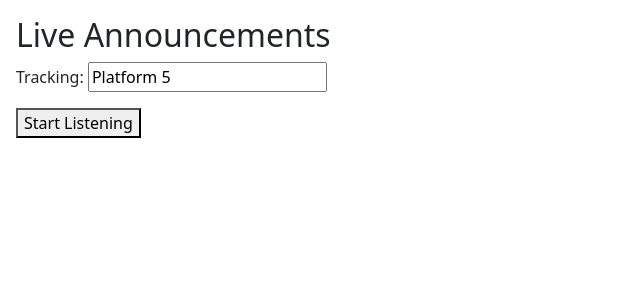
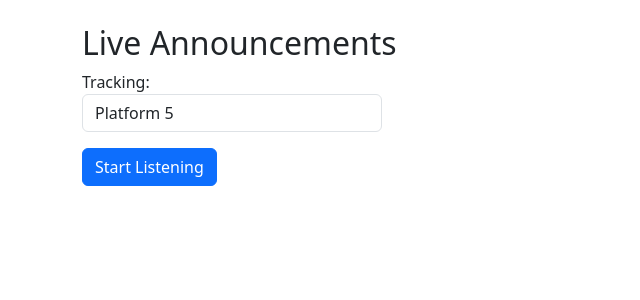
Before and after one commit to sahalasajad/clearvoice, a React (Vite) app: page /live-announcement in a window 1280 px wide. Shown: the top 300 px of the page, without its empty margins (0-640 px from the left). Built offline with nearby package versions, Linux system fonts and the light colour scheme.

Commit message:
Update LiveAnnouncement to use shared speech context

```diff
--- a/src/pages/LiveAnnouncement.jsx
+++ b/src/pages/LiveAnnouncement.jsx
@@ -1,38 +1,27 @@
-import { useState, useCallback } from "react";
-import { useSpeechRecognition } from "../logic/useSpeechRecognition.js";
-import { processTranscript } from "../logic/processTranscript.js";
+import { useSpeech } from "../logic/SpeechContext.jsx";
 
 export default function LiveAnnouncement() {
-  const [selectedTracking, setSelectedTracking] = useState("Platform 5");
-  const [captions, setCaptions] = useState([]); // history of processed results
-
-  const handleFinalTranscript = useCallback(
-    (transcript) => {
-      const result = processTranscript(transcript, selectedTracking);
-
-      if (result.show) {
-        setCaptions((prev) => [...prev, result]);
-
-        // Trigger vibration on emergency (Web Vibration API)
-        if (result.emergency && navigator.vibrate) {
-          navigator.vibrate([300, 100, 300, 100, 300]);
-        }
-      }
-    },
-    [selectedTracking]
-  );
-
-  const { start, stop, isListening, interimText, error } =
-    useSpeechRecognition(handleFinalTranscript);
+  const {
+    selectedTracking,
+    setSelectedTracking,
+    captions,
+    start,
+    stop,
+    isListening,
+    interimText,
+    error,
+  } = useSpeech();
 
   return (
-    <div style={{ padding: "1rem" }}>
+    <div className="container mt-4">
       <h2>Live Announcements</h2>
 
-      <div style={{ marginBottom: "1rem" }}>
+      <div className="mb-3">
         <label>
           Tracking:{" "}
           <input
+            className="form-control"
+            style={{ maxWidth: "300px", display: "inline-block" }}
             value={selectedTracking}
             onChange={(e) => setSelectedTracking(e.target.value)}
             placeholder="e.g. Platform 5"
@@ -40,7 +29,10 @@ export default function LiveAnnouncement() {
         </label>
       </div>
 
-      <button onClick={isListening ? stop : start}>
+      <button
+        className="btn btn-primary mb-3"
+        onClick={isListening ? stop : start}
+      >
         {isListening ? "Stop Listening" : "Start Listening"}
       </button>
 
@@ -48,14 +40,12 @@ export default function LiveAnnouncement() {
 
       <p style={{ fontStyle: "italic", color: "#888" }}>{interimText}</p>
 
-      <div style={{ marginTop: "1rem" }}>
+      <div>
         {captions.map((c, i) => (
           <div
             key={i}
+            className="card p-3 mb-2"
             style={{
-              padding: "0.75rem",
-              marginBottom: "0.5rem",
-              borderRadius: "8px",
               background: c.emergency ? "#ffdddd" : "#eee",
               border: c.emergency ? "2px solid red" : "1px solid #ccc",
               fontSize: "1.2rem",
```
